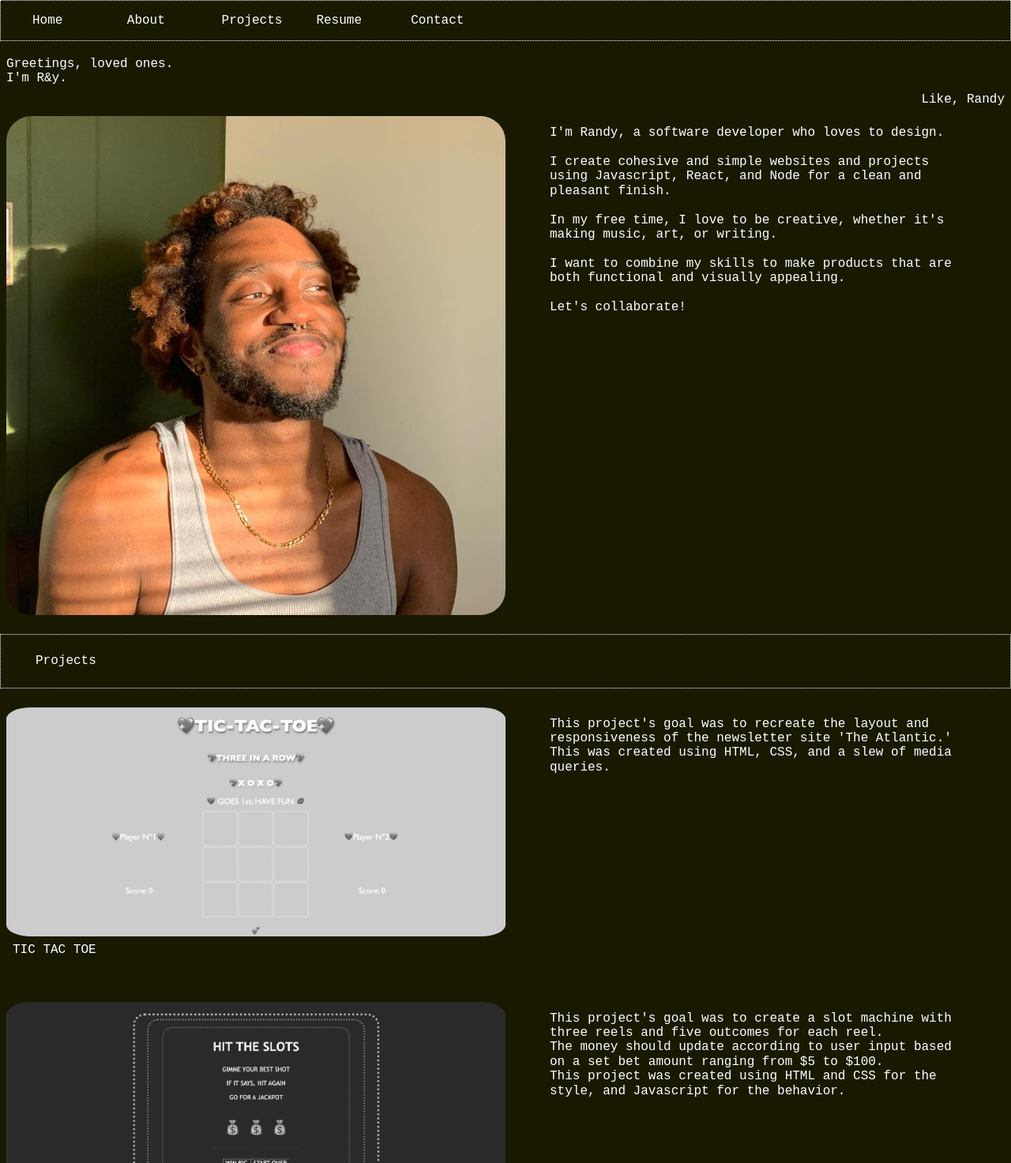
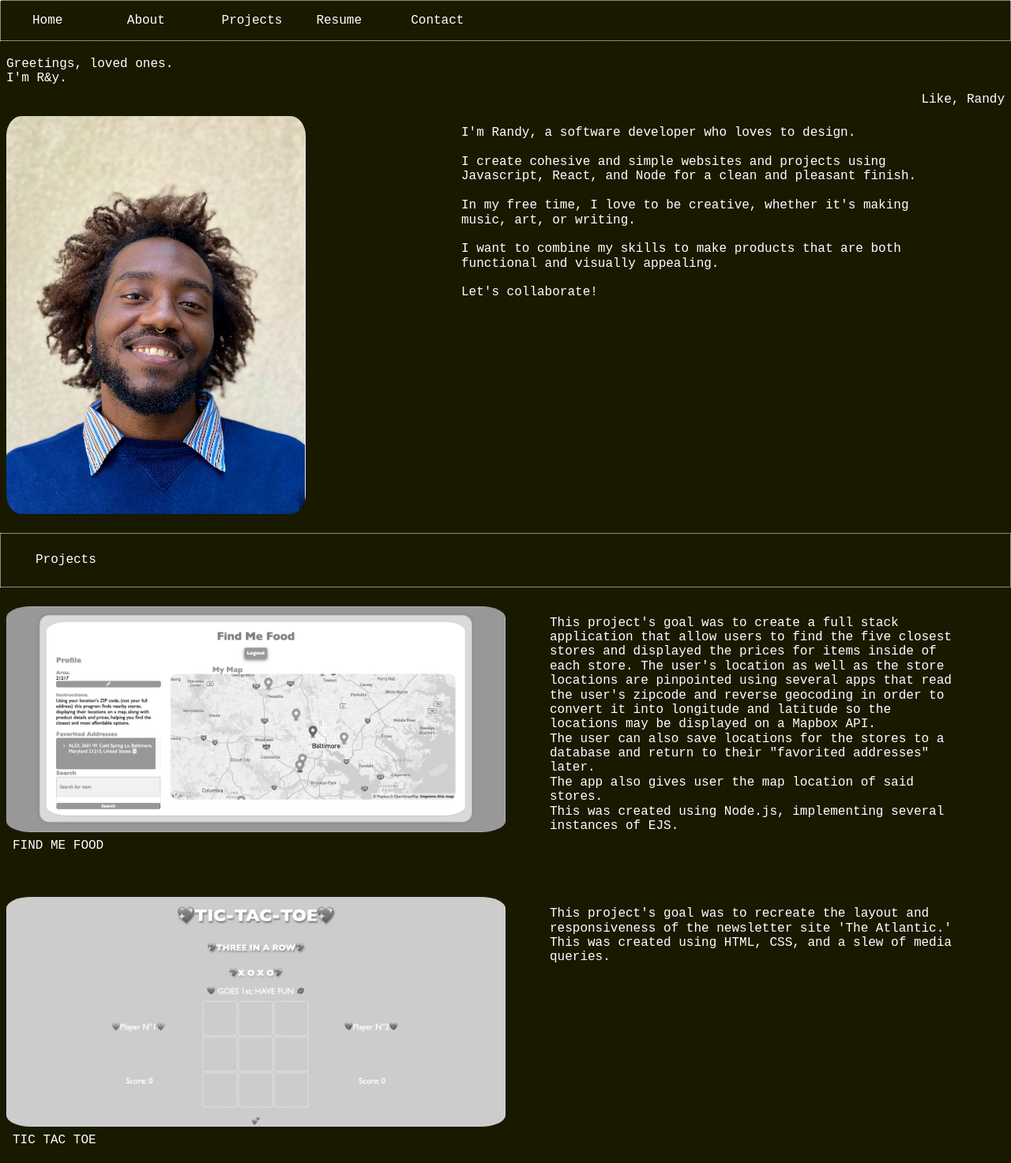
Before and after one commit to rampersandee/website-portfolio-2023a, a plain HTML site: page index.html in a window 1280 px wide. Shown: the top 1473 px of the page at 79% size. Drawn offline with Linux system fonts and the light colour scheme.

Commit message:
added demo day project

```diff
--- a/css/style.css
+++ b/css/style.css
@@ -180,6 +180,7 @@ nav section {
 #main1>div {
   width: 100%;
   display: flex;
+  justify-content: space-between;
   padding: 0.5em 0em 0.5em 0em;
 }
 
--- a/index.html
+++ b/index.html
@@ -45,7 +45,7 @@
 				Like, Randy
 			</p>
 			<div>
-				<img id="myMug" src="img/headshot.jpeg" alt="My pretty mug."><img>
+				<img id="myMug" src="img/headshot.png" alt="My pretty mug."><img>
 				<p>
 					I'm Randy, a software developer who loves to design.<br>
 					<br>
@@ -65,6 +65,24 @@
 				<ul>
 					<a href="" src="">Projects</a>
 				</ul>
+			</div>
+			<div class="project">
+				<figure>
+					<a href="https://findmefood-com.onrender.com"
+						target="_blank">
+						<img class="grayscale" src="img/find-me-food.png">
+					</a>
+					<figcaption>FIND ME FOOD</figcaption>
+				</figure>
+				<figure>
+					<p>
+						This project's goal was to create a full stack application that allow users to find the five closest stores and displayed the prices for items inside of each store.
+						The user's location as well as the store locations are pinpointed using several apps that read the user's zipcode and reverse geocoding in order to convert it into longitude and latitude so the locations may be displayed on a Mapbox API.<br>
+						The user can also save locations for the stores to a database and return to their "favorited addresses" later.<br>
+						The app also gives user the map location of said stores.<br>
+						This was created using Node.js, implementing several instances of EJS.
+					</p>
+				</figure>
 			</div>
 			<div class="project">
 				<figure>
```
Also changed, not shown: img/find-me-food.png (added), img/headshot-old.jpeg (renamed from img/headshot.jpeg), img/headshot.png (added), 2 other files.
